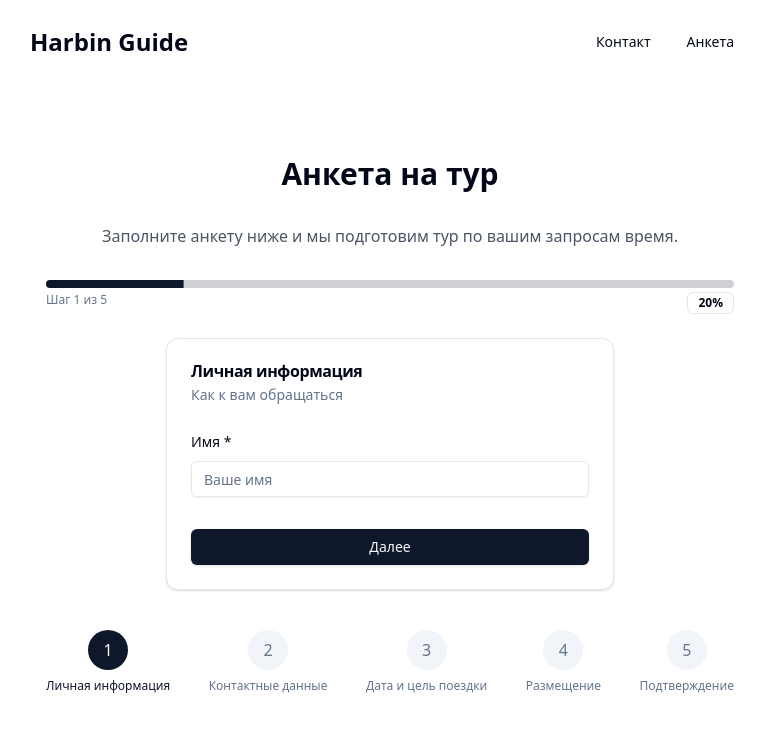
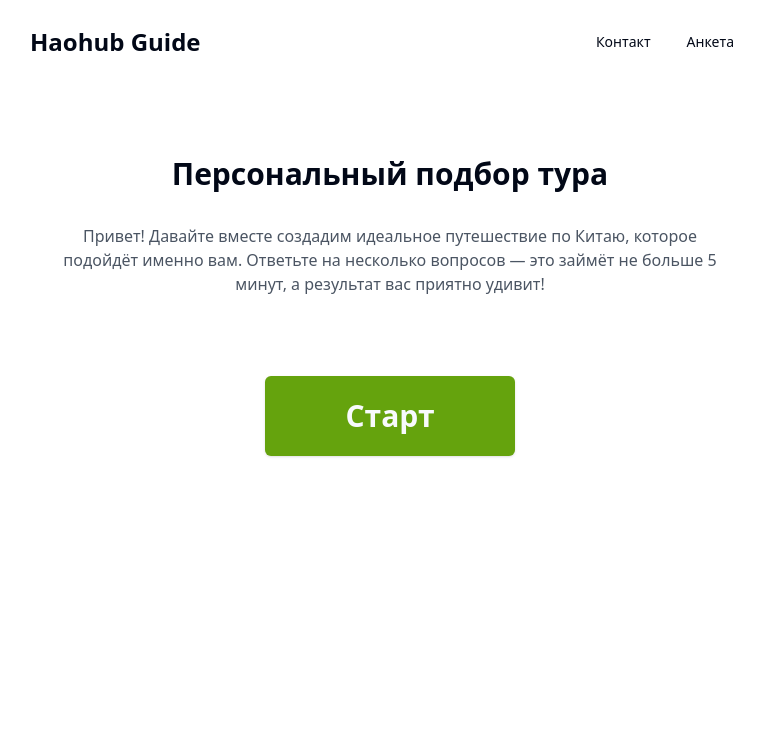
Before and after one commit to dragroman/guide, a Next.js app in the folder next/: page /application in a window 1280 px wide. Shown: the top 732 px of the page, without its empty margins (250-1015 px from the left). Built offline with nearby package versions, Linux system fonts and the light colour scheme.

Commit message:
Relate #2. New field People count. New page for starting.

```diff
--- a/next/app/api/application/route.ts
+++ b/next/app/api/application/route.ts
@@ -13,6 +13,8 @@ export async function POST(request: NextRequest) {
         { status: 400 }
       )
     }
+
+    console.log(body)
 
     const tripPurpose = body.tripPurpose || {}
     const accommodation = body.accommodation || {}
@@ -33,6 +35,7 @@ export async function POST(request: NextRequest) {
         tripPurpose: body.tripPurpose,
         accommodation: body.accommodation,
         accommodationPreferences: body.accommodationPreferences,
+        peopleCount: body.peopleCount,
       })
     } catch (error) {
       if (error instanceof Error) {
@@ -74,6 +77,7 @@ export async function POST(request: NextRequest) {
             ? accommodation.otherDescription
             : "",
           accommodation_preferences: accommodationPreferencesArray,
+          people_count: body.peopleCount,
         }),
       }
     )
--- a/next/app/application/page.tsx
+++ b/next/app/application/page.tsx
@@ -1,19 +1,29 @@
-import Application from "@/components/application"
+import { Button } from "@/components/ui/button"
+import Link from "next/link"
 
 export const metadata = {
-  title: "Контакты | Next.js для Drupal",
+  title: "Персональный подбор тура",
   description: "Свяжитесь с нами через нашу контактную форму",
 }
 
 export default function ContactPage() {
   return (
     <div className="container mx-auto px-4 py-8">
-      <h1 className="text-3xl font-bold mb-8 text-center">Анкета на тур</h1>
+      <h1 className="text-3xl font-bold mb-8 text-center">
+        Персональный подбор тура
+      </h1>
       <p className="text-gray-600 mb-8 text-center max-w-2xl mx-auto">
-        Заполните анкету ниже и мы подготовим тур по вашим запросам время.
+        Привет! Давайте вместе создадим идеальное путешествие по Китаю, которое
+        подойдёт именно вам. Ответьте на несколько вопросов — это займёт не
+        больше 5 минут, а результат вас приятно удивит!
       </p>
-
-      <Application />
+      <div className="text-center mt-20">
+        <Link href="/application/start">
+          <Button className="bg-lime-600 hover:bg-lime-700 py-10 px-20 text-3xl font-bold">
+            Старт
+          </Button>
+        </Link>
+      </div>
     </div>
   )
 }
--- /dev/null
+++ b/next/app/application/start/page.tsx
@@ -0,0 +1,14 @@
+import Application from "@/components/application"
+
+export const metadata = {
+  title: "Контакты | Next.js для Drupal",
+  description: "Свяжитесь с нами через нашу контактную форму",
+}
+
+export default function ContactPage() {
+  return (
+    <div className="container w-[400px] mx-auto px-4 py-8">
+      <Application />
+    </div>
+  )
+}
--- /dev/null
+++ b/next/components/application/components/PeopleCounter.tsx
@@ -0,0 +1,73 @@
+import React, { useState } from "react"
+import { Button } from "@/components/ui/button"
+import { Label } from "@/components/ui/label"
+import { Minus, Plus } from "lucide-react"
+
+interface PeopleCounterProps {
+  label?: string
+  description?: string
+  min?: number
+  max?: number
+  onChange?: (count: number) => void
+}
+
+export function PeopleCounter({
+  label = "Количество путешественников",
+  description = "Укажите общее число участников поездки",
+  min = 1,
+  max = 10,
+  onChange,
+}: PeopleCounterProps) {
+  const [count, setCount] = useState(min)
+
+  const handleIncrement = () => {
+    if (count < max) {
+      const newCount = count + 1
+      setCount(newCount)
+      onChange?.(newCount)
+    }
+  }
+
+  const handleDecrement = () => {
+    if (count > min) {
+      const newCount = count - 1
+      setCount(newCount)
+      onChange?.(newCount)
+    }
+  }
+
+  return (
+    <div className="space-y-2">
+      <Label>{label}</Label>
+      {description && (
+        <p className="text-sm text-muted-foreground">{description}</p>
+      )}
+      <div className="flex items-center space-x-4">
+        <Button
+          variant="outline"
+          size="icon"
+          onClick={handleDecrement}
+          disabled={count <= min}
+        >
+          <Minus className="h-4 w-4" />
+        </Button>
+        <span className="text-2xl font-bold min-w-[40px] text-center">
+          {count}
+        </span>
+        <Button
+          variant="outline"
+          size="icon"
+          onClick={handleIncrement}
+          disabled={count >= max}
+        >
+          <Plus className="h-4 w-4" />
+        </Button>
+      </div>
+      {max < 10 && (
+        <p className="text-xs text-muted-foreground">
+          Максимальное количество: {max}
+        </p>
+      )}
+    </div>
+  )
+}
--- a/next/components/application/constants.ts
+++ b/next/components/application/constants.ts
@@ -3,7 +3,7 @@ import { ApplicationSchemaType } from "./schemas/applicationSchema"
 export const TOTAL_STEPS = 5
 
 export const STEPS = [
-  { title: "Личная информация", description: "Как к вам обращаться" },
+  { title: "Знакомство", description: "Как к вам обращаться" },
   { title: "Контактные данные", description: "Как с вами связаться" },
   { title: "Дата и цель поездки", description: "Даты и цели" },
   { title: "Размещение", description: "Где вы хотите остановиться" },
@@ -12,6 +12,7 @@ export const STEPS = [
 
 export const defaultFormValues: ApplicationSchemaType = {
   name: "",
+  peopleCount: 1,
   phone: "",
   email: "",
   tripPurpose: {
--- a/next/components/application/hooks/useApplicationForm.ts
+++ b/next/components/application/hooks/useApplicationForm.ts
@@ -87,7 +87,7 @@ function formReducer(state: FormState, action: FormAction): FormState {
 
 // Определяем поля для валидации на каждом шаге
 const stepValidationFields = [
-  ["name"], // Шаг 0 - личная информация
+  ["name", "peopleCount"], // Шаг 0 - личная информация
   ["phone", "email"], // Шаг 1 - контактная информация
   ["dateRange", "tripPurpose"], // Шаг 2 - даты и цель поездки
   ["accommodation", "accommodationPreferences"], // Шаг 3 - размещение
@@ -435,11 +435,12 @@ export function useApplicationForm() {
           },
           body: JSON.stringify({
             name: data.name,
+            peopleCount: data.peopleCount,
             phone: data.phone,
             date_from: formattedDates.from,
             date_to: formattedDates.to,
             email: data.email,
-            days_count: data.daysCount,
+            daysCount: data.daysCount,
             tripPurpose: data.tripPurpose,
             accommodation: data.accommodation,
             accommodationPreferences: data.accommodationPreferences,
--- a/next/components/application/index.tsx
+++ b/next/components/application/index.tsx
@@ -1,13 +1,6 @@
 "use client"
 
 import React from "react"
-import {
-  Card,
-  CardContent,
-  CardHeader,
-  CardTitle,
-  CardDescription,
-} from "@/components/ui/card"
 import { Alert, AlertTitle, AlertDescription } from "@/components/ui/alert"
 import { STEPS, TOTAL_STEPS } from "./constants"
 import { useApplicationForm } from "./hooks/useApplicationForm"
@@ -110,24 +103,19 @@ export default function MultistepForm() {
 
   return (
     <>
+      {/* Навигация по шагам */}
+      <StepIndicator
+        steps={STEPS}
+        currentStep={currentStep}
+        goToStep={goToStep}
+      />
       {/* Индикатор прогресса */}
       <ProgressIndicator
         currentStep={currentStep}
         totalSteps={TOTAL_STEPS}
         progress={progress}
       />
-      <Card className="w-full max-w-md mx-auto mb-10">
-        <CardHeader>
-          <CardTitle>{STEPS[currentStep].title}</CardTitle>
-          <CardDescription>{STEPS[currentStep].description}</CardDescription>
-        </CardHeader>
-
-        <CardContent>
-          {/* Уведомление о черновике только на первом шаге */}
-          {currentStep === 0 && showDraftNotice && hasDraft && (
-            <DraftNotice onLoad={restoreDraft} onIgnore={ignoreDraft} />
-          )}
-
+      <div className="w-full mx-auto mb-10">
         {isError && (
           <Alert variant="destructive" className="mb-6">
             <AlertTitle>Ошибка</AlertTitle>
@@ -148,15 +136,11 @@ export default function MultistepForm() {
             isSubmitting={isSubmitting}
           />
         </form>
-        </CardContent>
-      </Card>
-
-      {/* Навигация по шагам */}
-      <StepIndicator
-        steps={STEPS}
-        currentStep={currentStep}
-        goToStep={goToStep}
-      />
+      </div>
+      {/* Уведомление о черновике только на первом шаге */}
+      {currentStep === 0 && showDraftNotice && hasDraft && (
+        <DraftNotice onLoad={restoreDraft} onIgnore={ignoreDraft} />
+      )}
     </>
   )
 }
--- a/next/components/application/schemas/applicationSchema.ts
+++ b/next/components/application/schemas/applicationSchema.ts
@@ -141,6 +141,10 @@ export const applicationSchema = z.object({
     ),
 
   email: z.string().email("Email обязателен для заполнения"),
+  peopleCount: z
+    .number()
+    .min(1, "Количество участников должно быть больше 0")
+    .max(10, "Количество участников не должно превышать 10"),
   daysCount: z.number().optional().nullable(), // Добавляем .nullable()
 
   dateRange: dateRangeSchema,
@@ -218,6 +222,7 @@ export type ApplicationSchemaType = z.infer<typeof applicationSchema>
 // Начальные значения для формы
 export const defaultFormValues: ApplicationSchemaType = {
   name: "",
+  peopleCount: 1,
   phone: "",
   dateRange: {
     from: addDays(new Date(), 7),
--- a/next/components/application/steps/Step1.tsx
+++ b/next/components/application/steps/Step1.tsx
@@ -1,16 +1,23 @@
 import React from "react"
 import { Controller } from "react-hook-form"
 import { FormField } from "../components/FormField"
+import { PeopleCounter } from "../components/PeopleCounter"
 import { StepProps } from "../types"
 
-export function StepPersonalInfo({ control, errors }: StepProps) {
+export function StepPersonalInfo({
+  control,
+  errors,
+  setValue,
+  formData,
+}: StepProps) {
   return (
+    <div className="space-y-8">
       <Controller
         name="name"
         control={control}
         render={({ field }) => (
           <FormField
-          label="Имя *"
+            label="Давайте знакомится"
             name="name"
             value={field.value}
             onChange={field.onChange}
@@ -19,5 +26,20 @@ export function StepPersonalInfo({ control, errors }: StepProps) {
           />
         )}
       />
+
+      <Controller
+        name="peopleCount"
+        control={control}
+        render={() => (
+          <PeopleCounter
+            label="Сколько вас будет путешествовать?"
+            description="Укажите точное число участников тура"
+            min={1}
+            max={10}
+            onChange={(count) => setValue("peopleCount", count)}
+          />
+        )}
+      />
+    </div>
   )
 }
--- a/next/components/application/steps/stepFinal.tsx
+++ b/next/components/application/steps/stepFinal.tsx
@@ -60,6 +60,10 @@ export function StepConfirmation({ formData }: StepProps) {
         <div className="flex justify-between">
           <span className="text-muted-foreground">Имя:</span>
           <span className="font-medium">{formData.name}</span>
+        </div>
+        <div className="flex justify-between">
+          <span className="text-muted-foreground">Количество участников:</span>
+          <span className="font-medium">{formData.peopleCount}</span>
         </div>
         <div className="flex justify-between">
           <span className="text-muted-foreground">Телефон:</span>
--- a/next/components/navigation/HeaderNav.tsx
+++ b/next/components/navigation/HeaderNav.tsx
@@ -15,7 +15,7 @@ export function HeaderNav() {
     <header>
       <div className="container flex items-center justify-between py-6 mx-auto">
         <Link href="/" className="text-2xl font-semibold no-underline">
-          Harbin Guide
+          Haohub Guide
         </Link>
         <NavigationMenu>
           <NavigationMenuList>
```
Lines whose indentation alone changed are shown as unchanged.
